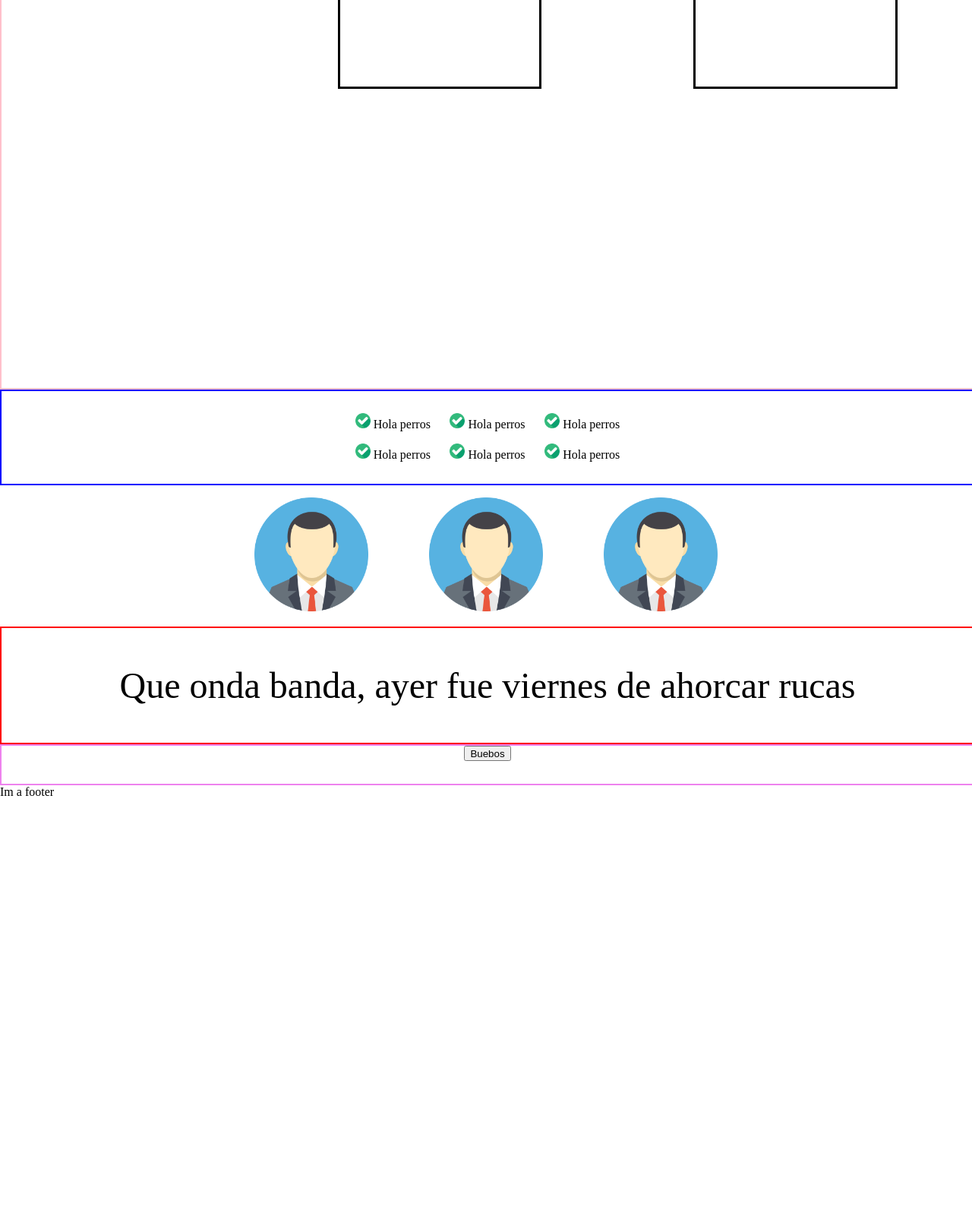
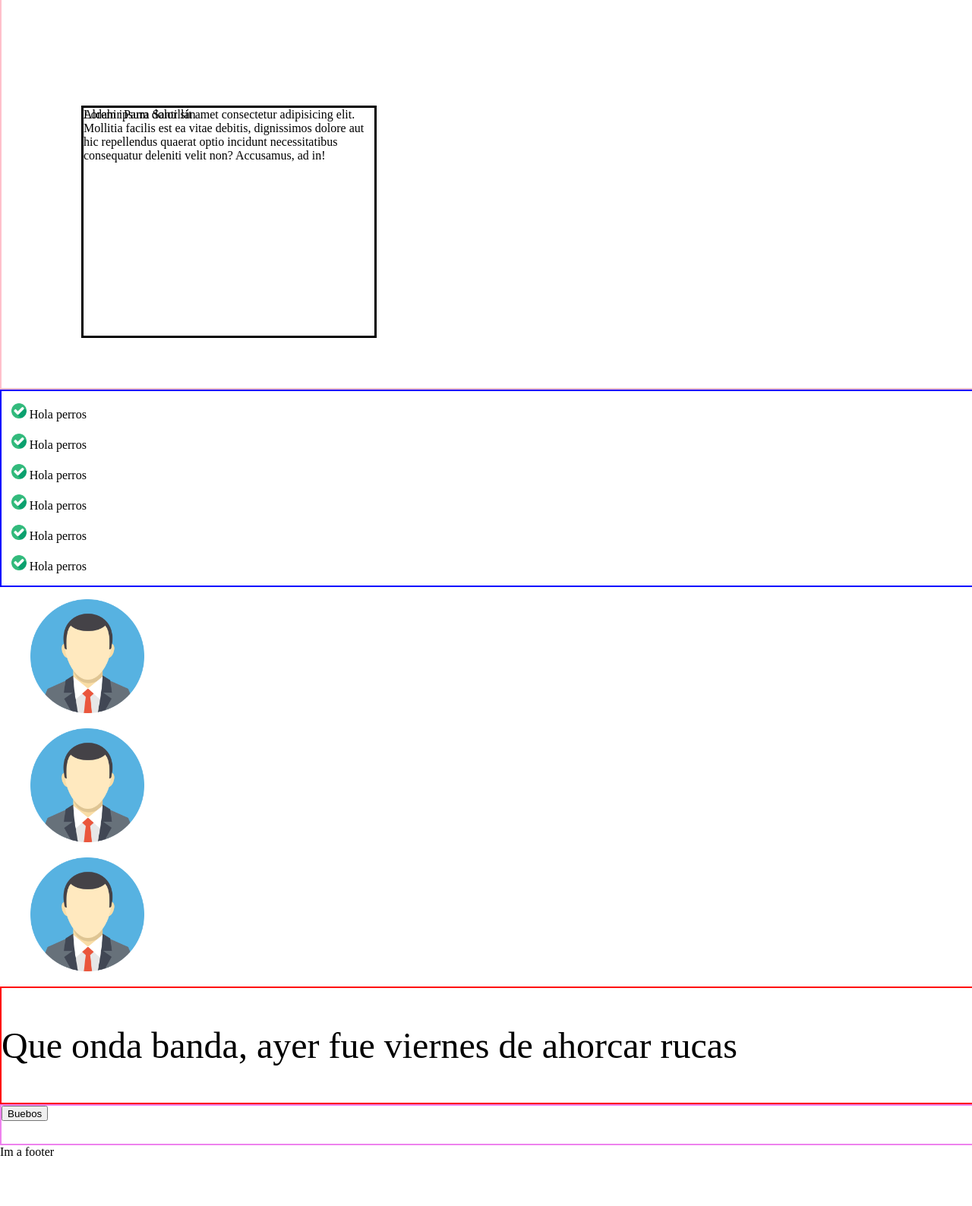
Before and after one commit to xErikPsx/day1, a plain HTML site: page index.html in a window 1280 px wide. Shown: the part 345-1933 px from the top of the page at 76% size. Before the commit the page ends 1459 px from the top, so only its background shows below. Drawn offline with Linux system fonts and the light colour scheme.

Commit message:
Estilo grid agregado

```diff
--- /dev/null
+++ b/gridStyles.css
@@ -0,0 +1,79 @@
+body{
+    margin: 0px;
+    padding: 0px;
+}
+h1{
+    font-size: 4em;
+}
+
+header{
+    width: 100%;
+}
+header img{
+    height: 50px;
+    width: 50px;
+}
+
+section{
+
+    width: 100%;
+}
+.seccion1{
+    display: grid;
+    grid-template-columns: 5px auto 50px;
+    grid-template-rows: 4fr 1fr;
+    border: solid pink 2px;
+    height: 100vh;
+}
+
+.cuadro{
+    width: 30%;
+    height: 300px;
+    border: solid black 3px;
+    margin: 100px;
+    display: grid;
+    grid-area: 2 / 2 / 4 / 4;
+}
+
+.seccion2{
+    border: solid blue 2px;
+}
+.parrafos{
+    margin: 1%;
+}
+
+.seccion2 img{
+    width: 20px;
+    height: 20px;
+}
+
+.seccion3{
+
+}
+
+.seccion3 img{
+    height: 150px;
+    width: 150px;
+}
+
+.seccion4{
+
+    border: solid red 2px;
+}
+
+.seccion4 p{
+    font-size: 3em;
+}
+
+.seccion5{
+    height: 50px;
+    border: solid violet 2px;
+}
+
+button{
+    height: 20px;
+}
+
+footer{
+    height: 80px;
+}
--- a/index.html
+++ b/index.html
@@ -5,7 +5,7 @@
     <meta name="viewport" content="width=device-width, initial-scale=1.0">
     <meta http-equiv="X-UA-Compatible" content="ie=edge">
     <title>TrufaTupaFriend</title>
-    <link rel="stylesheet" href="style.css">
+    <link rel="stylesheet" href="gridStyles.css">
 </head>
 <body>
     <header>
```
